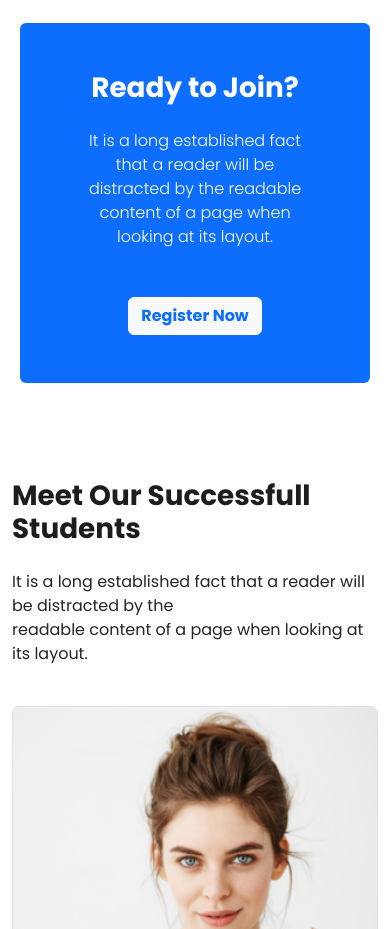
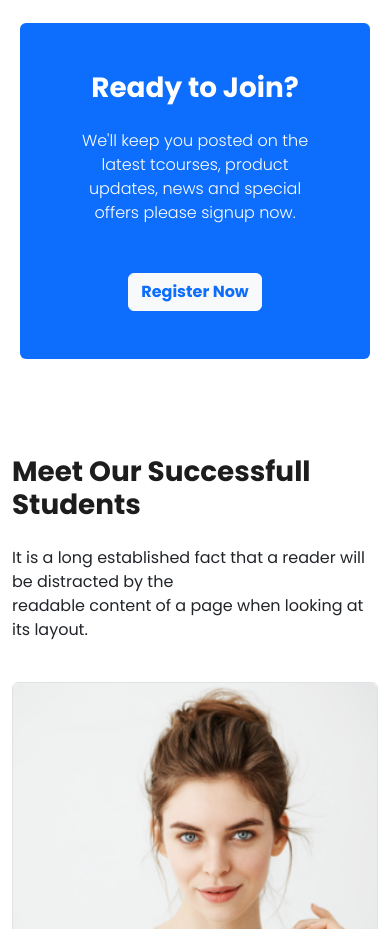
Before and after one commit to farhadscreation/educal, a plain HTML site: page index.html in a window 390 px wide. Shown: the part 4660-5589 px from the top of the page. Drawn offline with nearby package versions, Linux system fonts and the light colour scheme.

Commit message:
register now button position for responsive

```diff
--- a/index.html
+++ b/index.html
@@ -362,12 +362,10 @@
           id="register">
           <div class="col-lg-6 col-md-12 col-sm-12">
             <h1 class="text-white fw-bold">Ready to Join?</h1>
-            <p class="text-white mb-5 dark-2 fw-light mt-4">It is a long
-              established fact that a reader will be distracted
-              by the readable content of a page when looking at its layout.</p>
+            <p class="text-white mb-5 dark-2 fw-light mt-4">We'll keep you posted on the latest tcourses, product updates, news and special offers please signup now.</p>
           </div>
-          <div class="col-lg-6 col-md-12 col-sm-12 text-sm-center">
-            <button type="button" class="fw-bold dark d-inline btn btn-light
+          <div class="col-lg-6 col-md-12 col-sm-12 text-lg-end text-sm-center ">
+            <button type="button" class="fw-bold dark btn btn-light
               px-lg-5 py-lg-3 text-primary"
               data-bs-toggle="modal" data-bs-target="#exampleModal">Register Now</button>
           </div>
```
